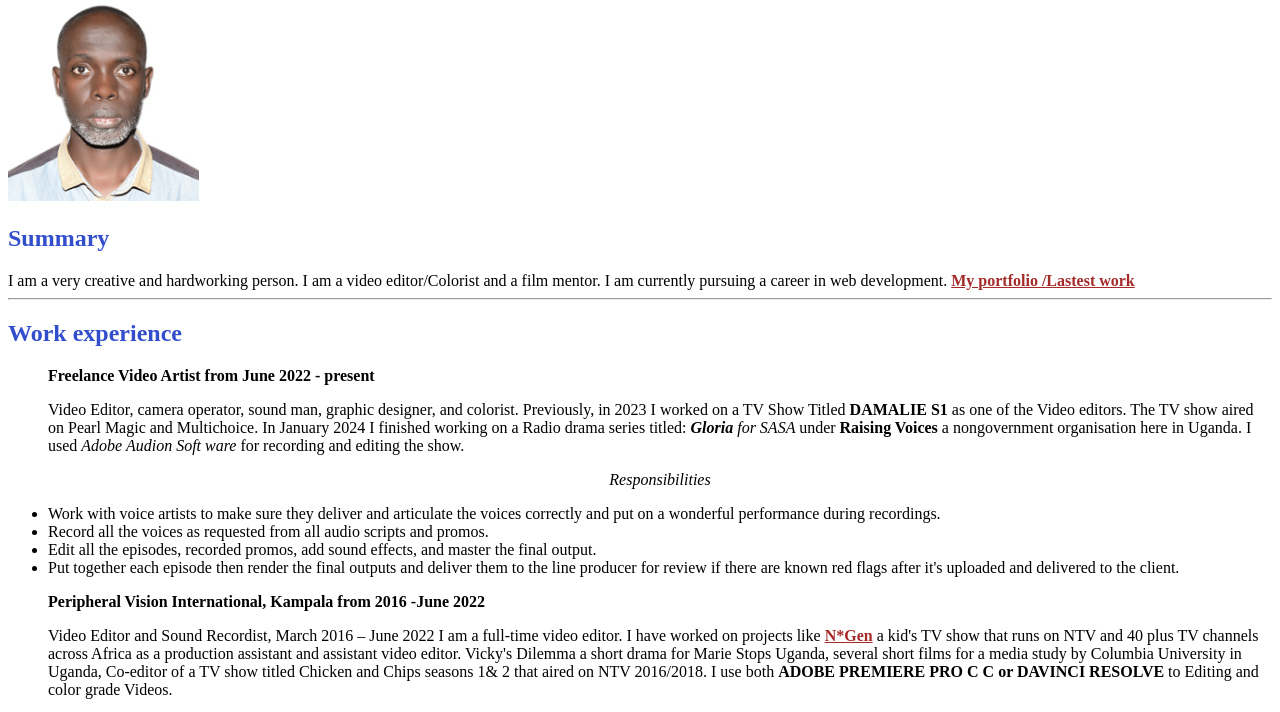
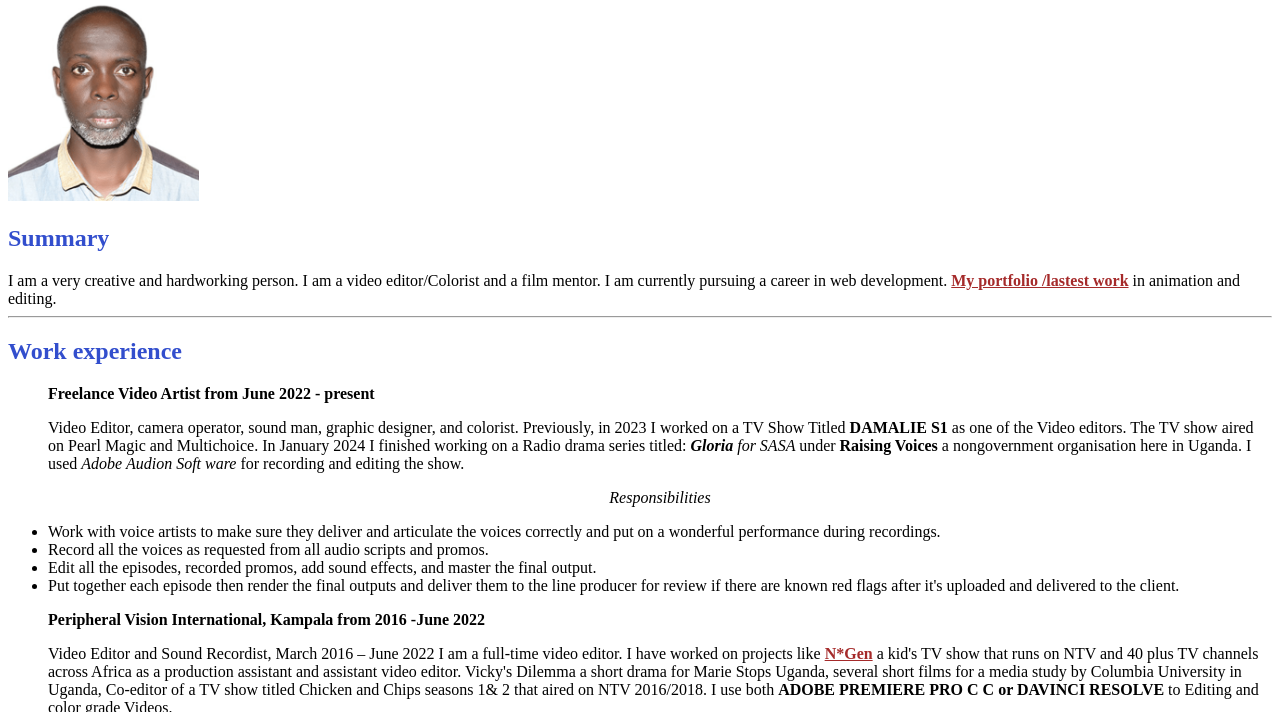
Before and after one commit to Backheart/html-RESUME, a plain HTML site: page index.html in a window 1280 px wide. Shown: the part 79-791 px from the top of the page. Drawn offline with Linux system fonts and the light colour scheme.

Commit message:
Update index.html
improve portfolio

```diff
--- a/index.html
+++ b/index.html
@@ -18,7 +18,7 @@
     <a href="./Public/random.html"><img src="./accerts/Suuna.png"alt="Photo of a man's face" height="200"/></a>
 
     <h2>Summary</h2>
-    I am a very creative and hardworking person. I am a video editor/Colorist and a film mentor. I am currently pursuing a career in web development. <a href="https://youtube.com/shorts/UDBjrCSUb2w"><b>My portfolio /Lastest work</b></a>
+    I am a very creative and hardworking person. I am a video editor/Colorist and a film mentor. I am currently pursuing a career in web development. <a href="https://youtube.com/shorts/UDBjrCSUb2w"><b>My portfolio /lastest work</b></a> in animation and editing.
     <hr />
     <h2>Work experience</h2>
     <ul>
```
